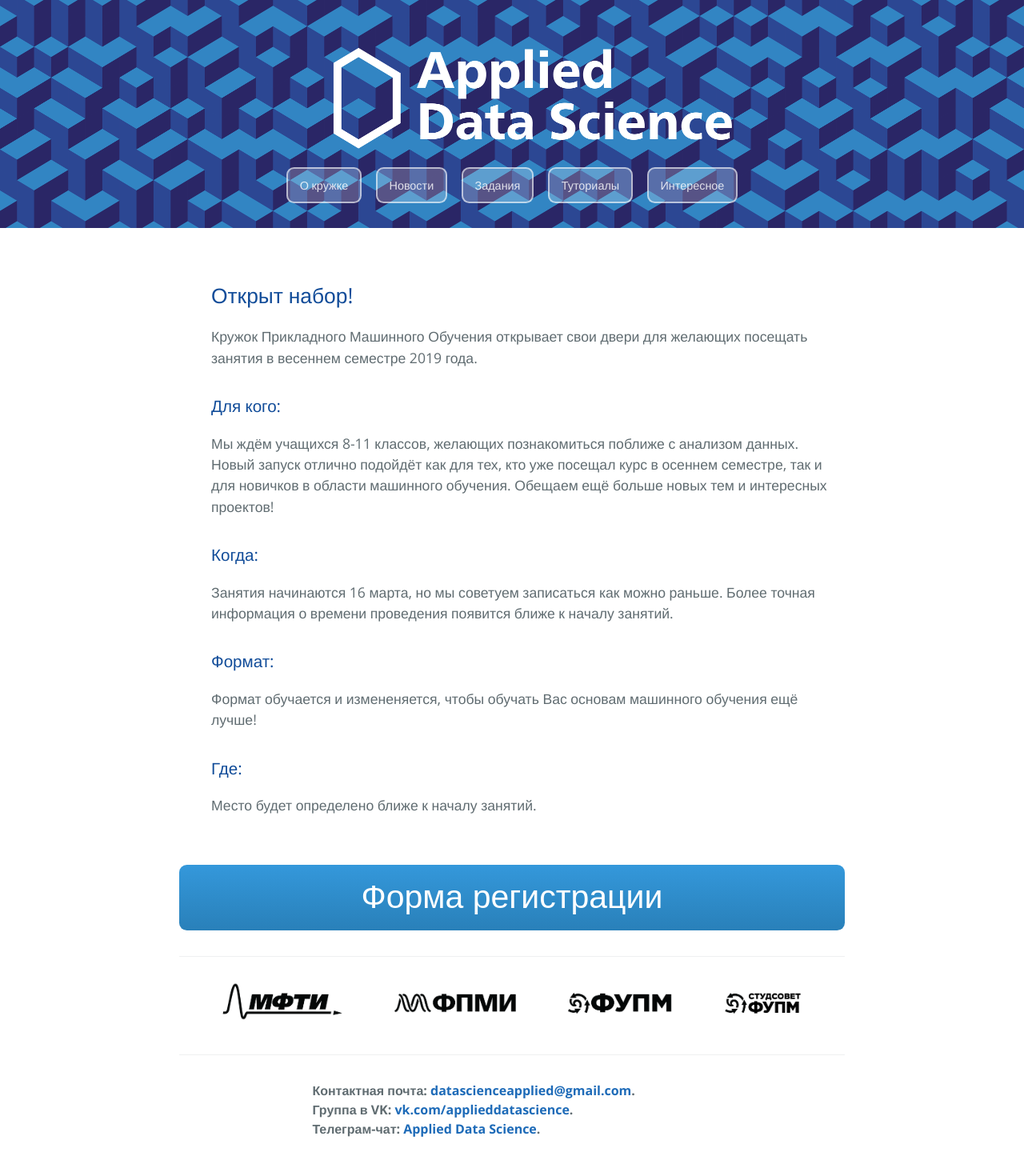
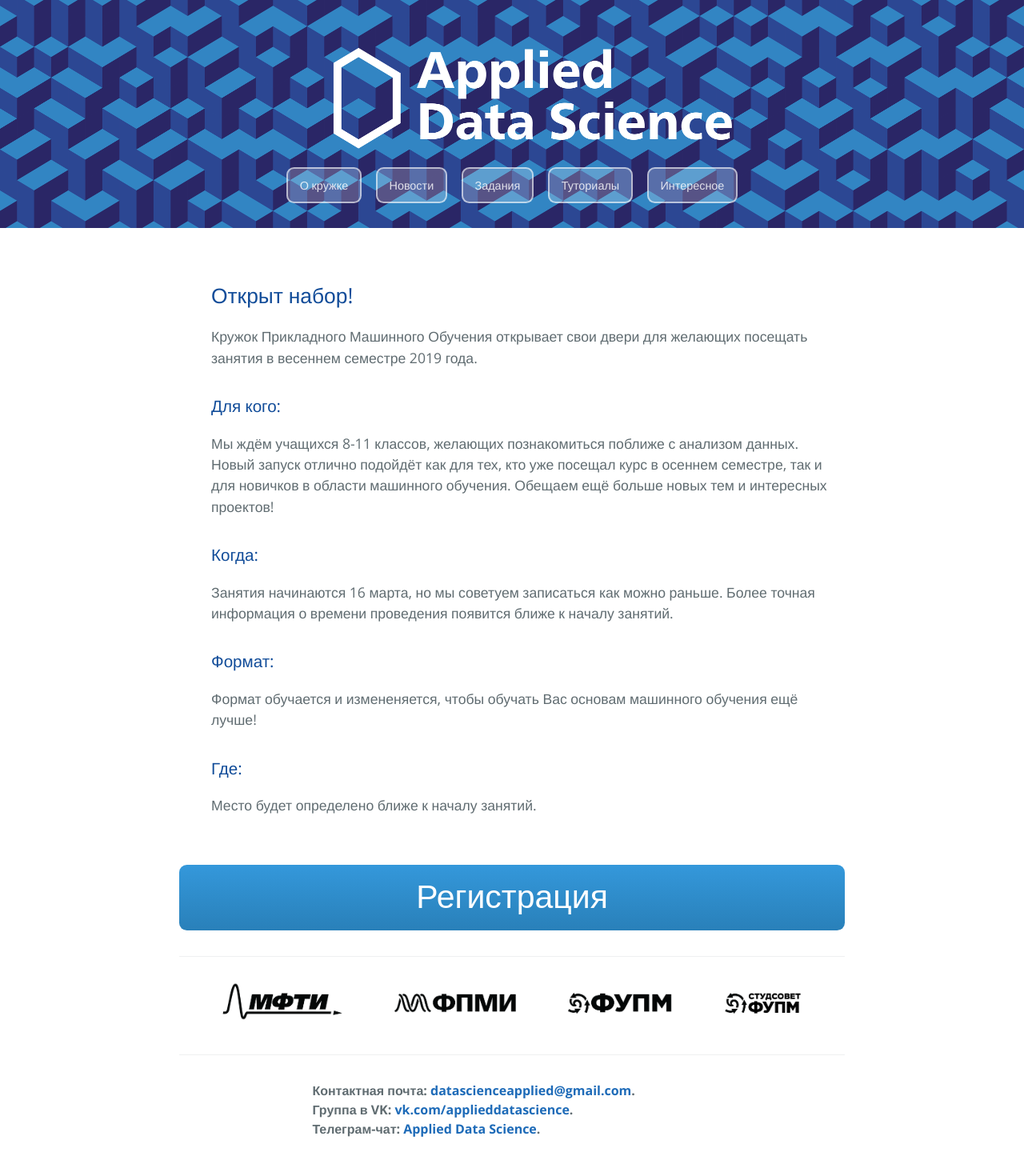
Before and after one commit to appdatascience/appdatascience.github.io, a Jekyll site: the page built from index.md, in a window 1280 px wide. Shown: the whole page at 80% size. Built offline with Jekyll 4.4.1, drawn with Linux system fonts in a browser that asks for light colours.

Commit message:
Update index.md

```diff
--- a/index.md
+++ b/index.md
@@ -17,4 +17,4 @@
     {% endif %}
   {% endfor %}
 </ul>
-<a href="https://goo.gl/forms/EGx3EoWvk4WNufL22" class="bigbtn">Форма регистрации</a>
+<a href="https://goo.gl/forms/EGx3EoWvk4WNufL22" class="bigbtn">Регистрация</a>
```
